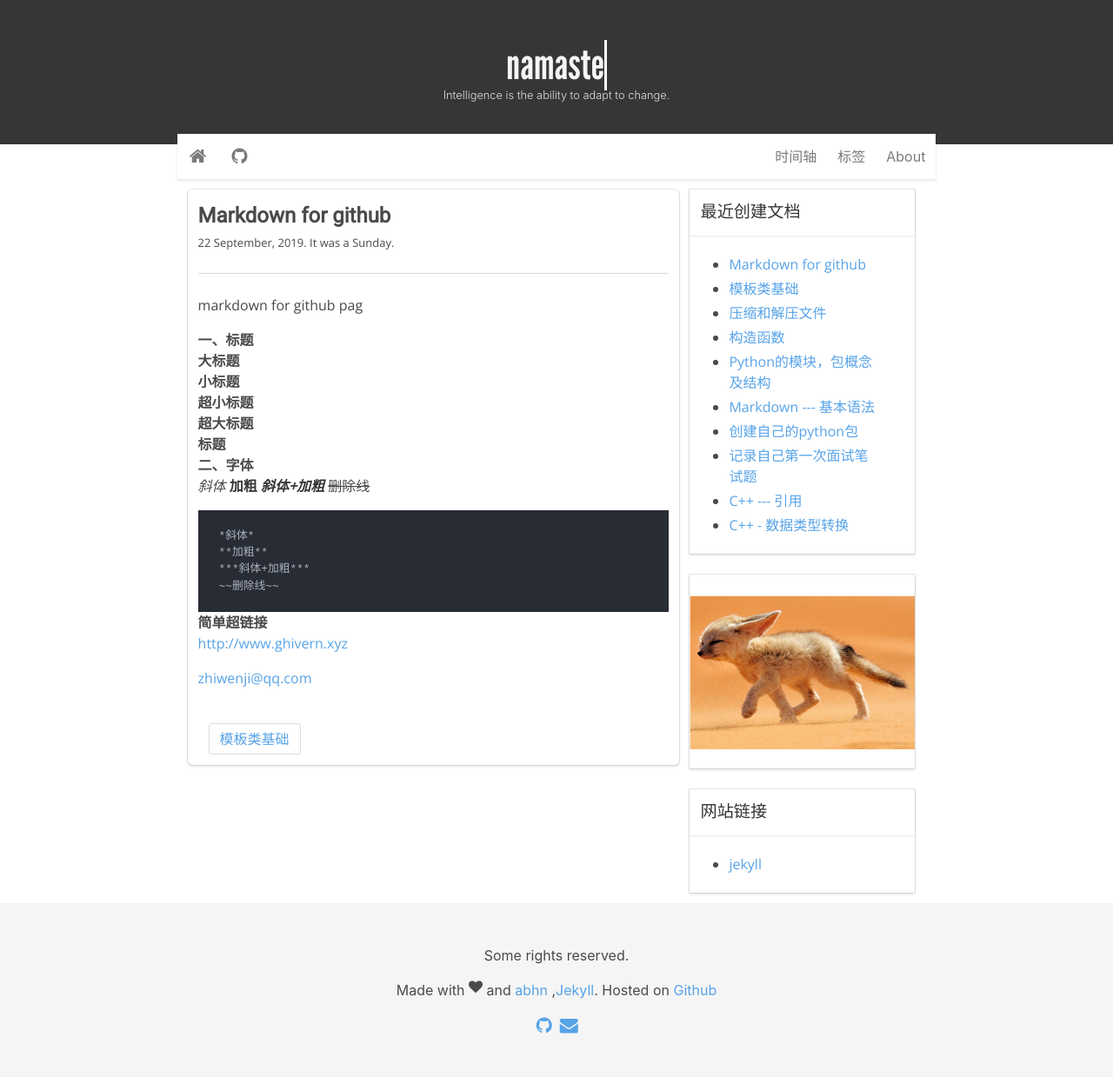
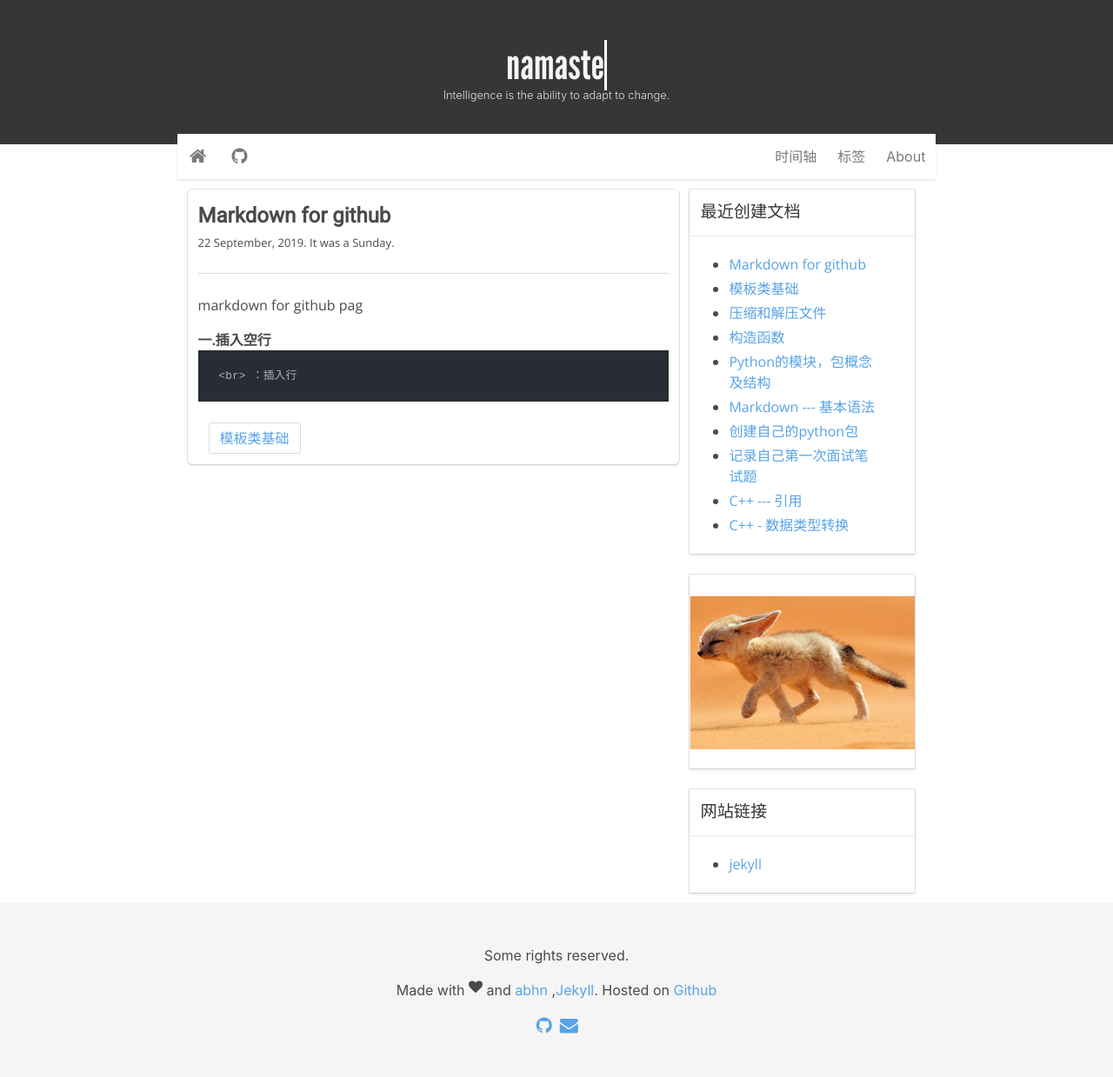
Before and after one commit to Ghivern/Ghivern.github.io, a Jekyll site: the page built from _posts/Markdown/2019-9-22-simple-programer-for-github.md, in a window 1280 px wide. Shown: the whole page at 87% size. Built offline with Jekyll 4.4.1, drawn with Linux system fonts in a browser that asks for light colours; comment, search, counter and statistics services are not loaded.

````diff
--- a/_posts/Markdown/2019-9-22-simple-programer-for-github.md
+++ b/_posts/Markdown/2019-9-22-simple-programer-for-github.md
@@ -6,39 +6,7 @@
 
 markdown for github pag
 
-
-## 一、标题
-
-
-## 大标题
-
-### 小标题
-
-#### 超小标题
-
-超大标题
-===
-
-标题
----
-
-
-## 二、字体
-
-*斜体*
-**加粗**
-***斜体+加粗***
-~~删除线~~
-
+<h1>一.插入空行</h1>
 ```
-*斜体*
-**加粗**
-***斜体+加粗***
-~~删除线~~
+<br> ：插入行
 ```
-
-## 简单超链接
-
-<http://www.ghivern.xyz>
-
-<zhiwenji@qq.com>
````
